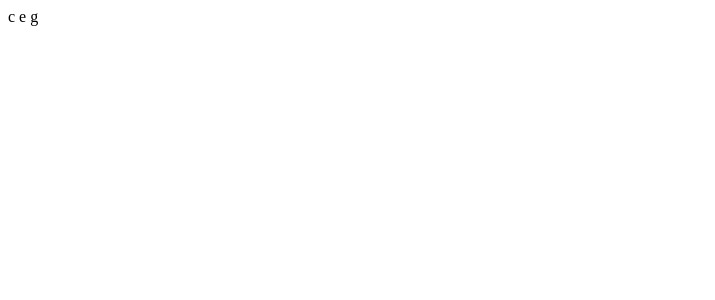
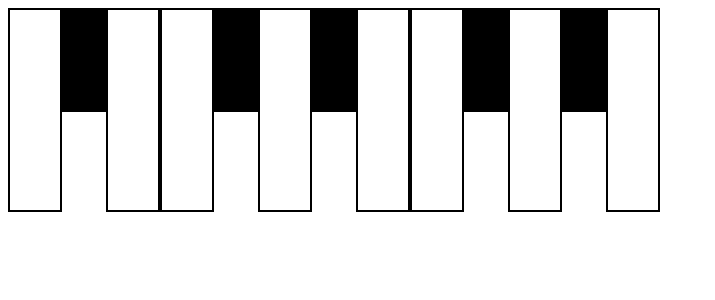
Before and after one commit to edwardsCam/chord-display, a React app: page / in a window 1280 px wide. Shown: the top 300 px of the page, without its empty margins (0-715 px from the left). Built offline with nearby package versions, Linux system fonts and the light colour scheme.

Commit message:
starting to work on the piano UI

```diff
--- a/package.json
+++ b/package.json
@@ -14,6 +14,8 @@
     "typecheck": "tsc --noEmit"
   },
   "dependencies": {
+    "@emotion/react": "^11.1.1",
+    "@emotion/styled": "^11.0.0",
     "react": "^17.0.1",
     "react-dom": "^17.0.1"
   },
@@ -23,6 +25,7 @@
     "@babel/preset-env": "^7.12.7",
     "@babel/preset-react": "^7.12.7",
     "@babel/preset-typescript": "^7.12.7",
+    "@emotion/babel-preset-css-prop": "^11.0.0",
     "@types/jest": "^26.0.15",
     "@types/react": "^17.0.0",
     "babel-loader": "^8.2.1",
--- a/src/App.tsx
+++ b/src/App.tsx
@@ -2,6 +2,7 @@ import React from 'react'
 import parse from './util/chord-parser'
 import prettyPrint from './util/pretty-print'
 import { Note } from './types/note'
+import Piano from 'components/piano'
 
 const printChord = (chord: Set<Note>) =>
   [...chord].map(prettyPrint).join('\r\n')
@@ -11,9 +12,11 @@ const chords = [parse('c')]
 const App = () => {
   return (
     <div>
-      {chords.map((chord) => (
-        <div>{printChord(chord)}</div>
-      ))}
+      {/* {chords.map((chord) => {
+        const pretty = printChord(chord)
+        return <div key={pretty}>{pretty}</div>
+      })} */}
+      <Piano />
     </div>
   )
 }
--- /dev/null
+++ b/src/components/blackKey.tsx
@@ -0,0 +1,8 @@
+import React from 'react'
+import Key from 'components/Key'
+
+const BlackKey = () => {
+  return <Key white={false} />
+}
+
+export default BlackKey
--- /dev/null
+++ b/src/components/key.tsx
@@ -0,0 +1,30 @@
+import React from 'react'
+import styled from '@emotion/styled'
+
+type Props = {
+  white: boolean
+}
+
+const baseKey = `
+  border: 2px solid black;
+`
+
+const WhiteKey = styled.span`
+  ${baseKey}
+  width: 50px;
+  height: 200px;
+  background: white;
+`
+
+const BlackKey = styled.span`
+  ${baseKey}
+  width: 40px;
+  height: 100px;
+  background: black;
+`
+
+const Key: React.FC<Props> = (props: Props) => {
+  return props.white ? <WhiteKey /> : <BlackKey />
+}
+
+export default Key
--- /dev/null
+++ b/src/components/octave.tsx
@@ -0,0 +1,29 @@
+import React from 'react'
+import WhiteKey from 'components/whiteKey'
+import BlackKey from 'components/blackKey'
+
+type Props = {
+  complete?: boolean
+}
+
+const Octave: React.FC<Props> = (props: Props) => {
+  return (
+    <>
+      <WhiteKey />
+      <BlackKey />
+      <WhiteKey />
+      <WhiteKey />
+      <BlackKey />
+      <WhiteKey />
+      <BlackKey />
+      <WhiteKey />
+      <WhiteKey />
+      <BlackKey />
+      <WhiteKey />
+      <BlackKey />
+      {props.complete && <WhiteKey />}
+    </>
+  )
+}
+
+export default Octave
--- /dev/null
+++ b/src/components/piano.tsx
@@ -0,0 +1,19 @@
+import React from 'react'
+import styled from '@emotion/styled'
+import Octave from './octave'
+
+const PianoWrapper = styled.div`
+  display: flex;
+`
+
+type Props = {}
+
+const Piano: React.FC<Props> = ({}: Props) => {
+  return (
+    <PianoWrapper>
+      <Octave complete />
+    </PianoWrapper>
+  )
+}
+
+export default Piano
--- /dev/null
+++ b/src/components/whiteKey.tsx
@@ -0,0 +1,8 @@
+import React from 'react'
+import Key from 'components/Key'
+
+const WhiteKey = () => {
+  return <Key white />
+}
+
+export default WhiteKey
--- a/tsconfig.json
+++ b/tsconfig.json
@@ -30,4 +30,8 @@
     "dist",
     "node_modules"
   ],
+  "types": [
+    "node",
+    "react-emotion"
+  ]
 }
```
Also changed, not shown: .babelrc, 1 other file (tests, documents, lock files or other folders).
